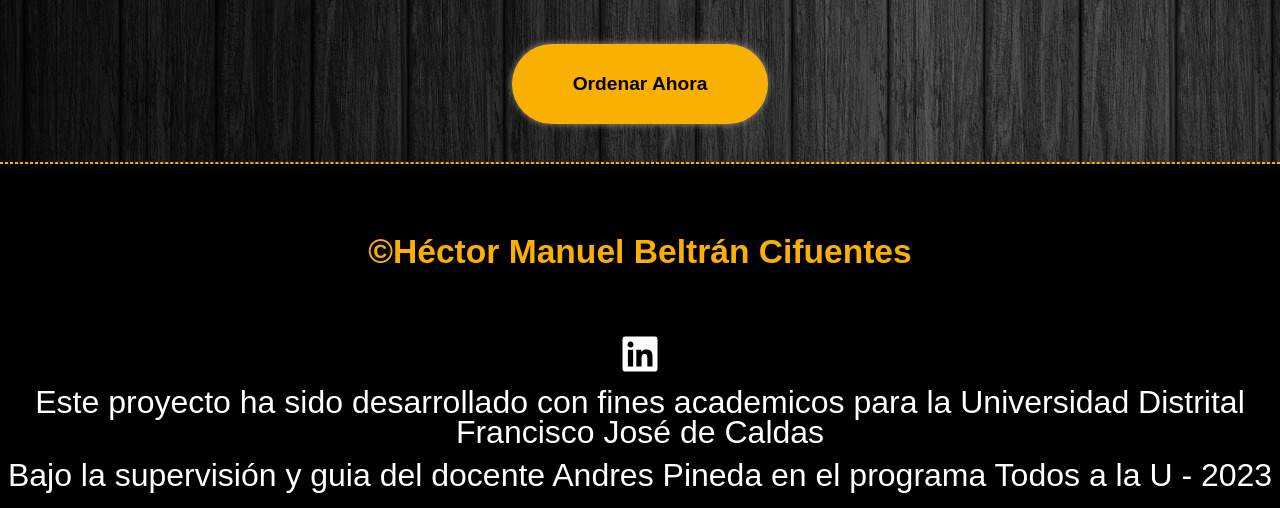
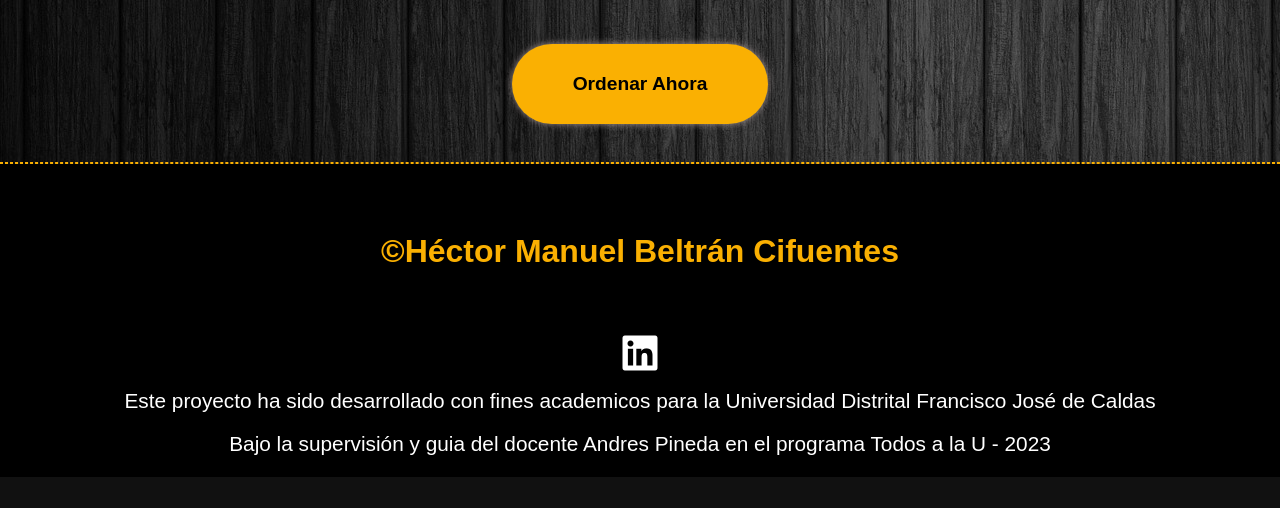
Before and after one commit to HMBC03/project-burger, a PHP site: page / in a window 1280 px wide. Shown: the part 4160-4668 px from the top of the page. After the commit the page ends 4637 px from the top, so only its background shows below. Run offline with PHP 8.4, Linux system fonts and the light colour scheme; some libraries are stand-ins or nearby versions; some web fonts are replaced.

Commit message:
Final version

```diff
--- a/css/style.css
+++ b/css/style.css
@@ -537,6 +537,7 @@ border-radius: 30px;
 .swiper-slide h1{
 color: #FAB002;
 margin: 9px;
+font-size: 2rem;
 }
 .swiper-slide p{
 font-size: 1.6rem;
@@ -824,6 +825,9 @@ footer{
 padding: 5px;
 background-color: #000000;
 }
+footer h1{
+    font-size: 2rem;
+}
 footer i{
 font-size: 40px;
 }
@@ -831,6 +835,7 @@ footer p{
 margin: 1% 0;
 color: white;
 line-height: 1.9rem;
+font-size: 1.3rem;
 }
 }
 
```
